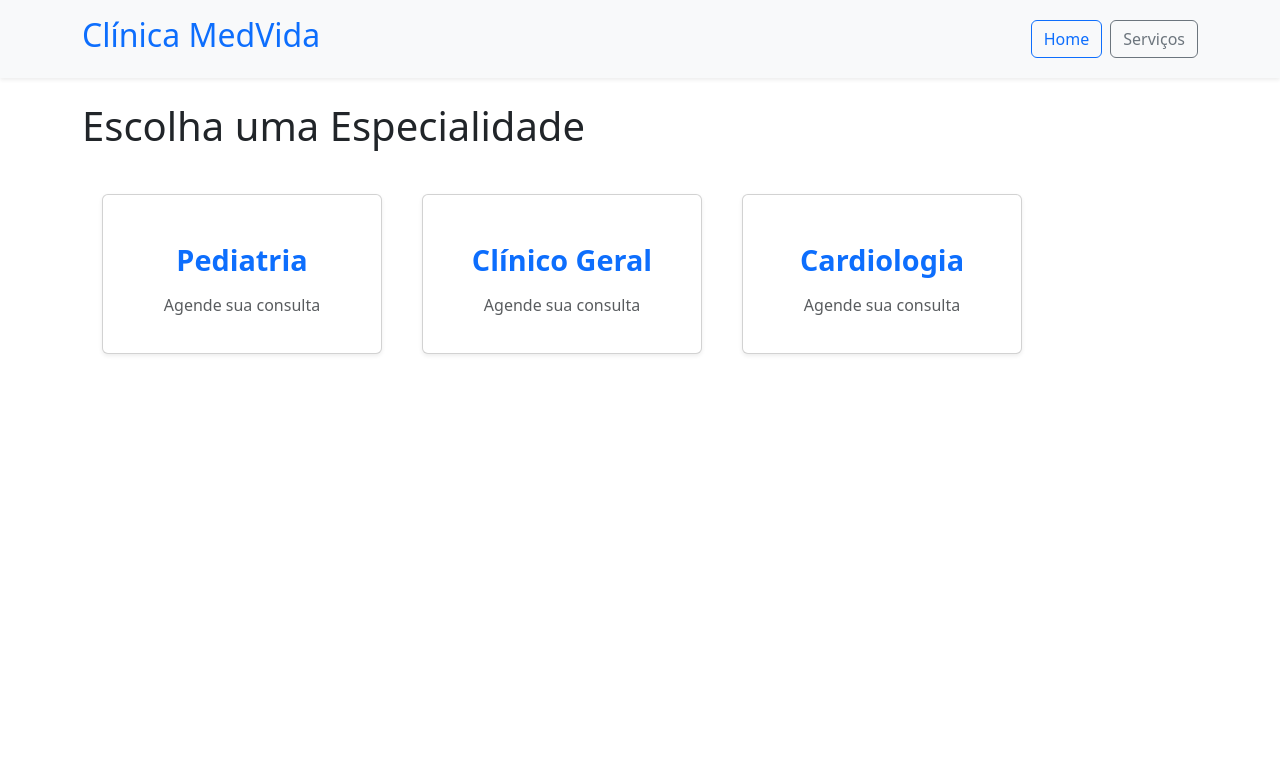
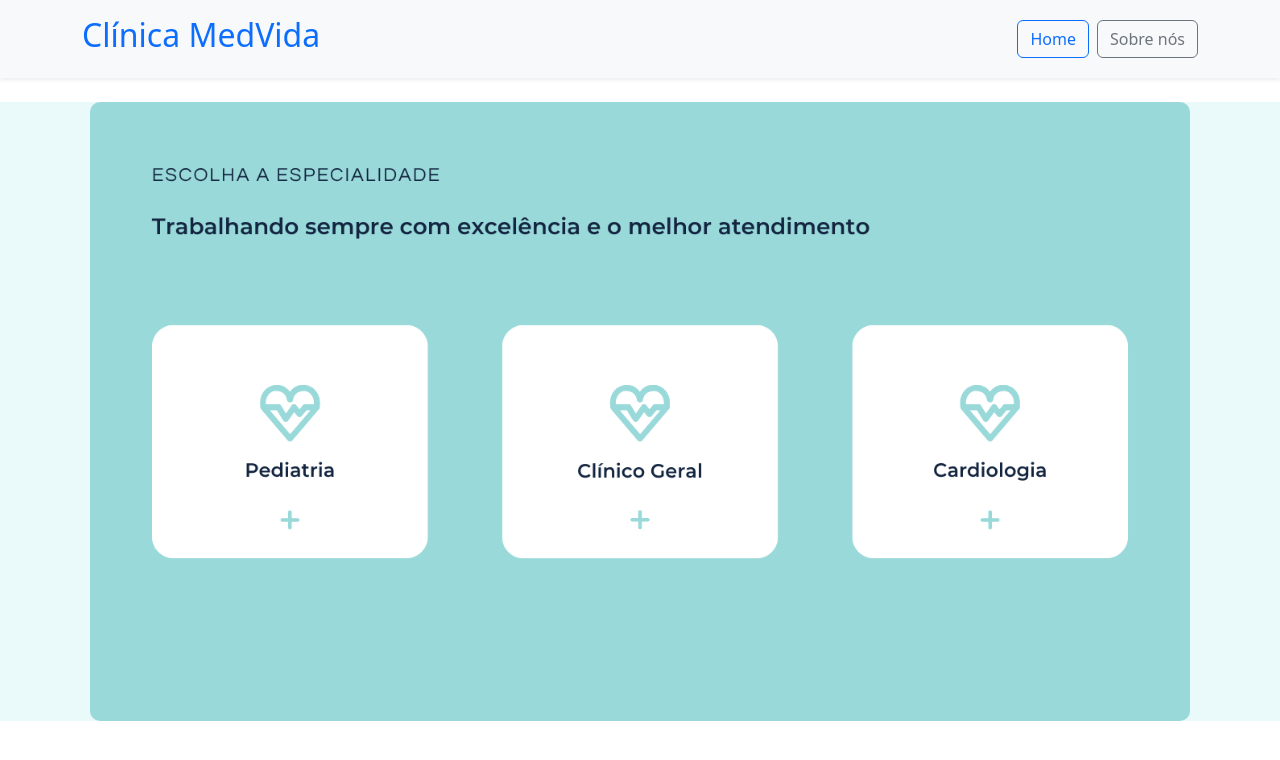
Before and after one commit to albuquerque-raphael/Proj-MedVida, a React (Create React App) app: page / in a window 1280 px wide. Shown: the top 760 px of the page. Built offline with nearby package versions, Linux system fonts and the light colour scheme.

Commit message:
WIP: mudanças locais antes de merge

```diff
--- a/src/App.jsx
+++ b/src/App.jsx
@@ -1,8 +1,7 @@
-
 import React from 'react';
 import { Routes, Route } from 'react-router-dom';
 import Home from './paginas/Home';
-import Servicos from './paginas/Servicos';
+import SobreNos from './paginas/SobreNos';
 import Agendamento from './paginas/Agendamento';
 import PaginaNaoEncontrada from './paginas/PaginaNaoEncontrada';
 
@@ -10,7 +9,7 @@ function App() {
   return (
     <Routes>
       <Route path="/" element={<Home />} />
-      <Route path="/servicos/:especialidade" element={<Servicos />} />
+      <Route path="/sobre" element={<SobreNos />} />
       <Route path="/agendamento/:medicoId" element={<Agendamento />} />
       <Route path="*" element={<PaginaNaoEncontrada />} />
     </Routes>
--- a/src/componentes/Header.jsx
+++ b/src/componentes/Header.jsx
@@ -1,4 +1,3 @@
-
 import React from 'react';
 import { Link } from 'react-router-dom';
 
@@ -9,7 +8,7 @@ function Header() {
         <h2 className="text-primary">Clínica MedVida</h2>
         <nav>
           <Link to="/" className="btn btn-outline-primary me-2">Home</Link>
-          <Link to="/servicos/Pediatria" className="btn btn-outline-secondary">Serviços</Link>
+          <Link to="/sobre" className="btn btn-outline-secondary">Sobre nós</Link>
         </nav>
       </div>
     </header>
--- /dev/null
+++ b/src/paginas/Home.css
@@ -0,0 +1,66 @@
+.home-container {
+  position: relative;
+  display: flex;
+  justify-content: center;
+  margin-top: 20px;
+}
+
+.imagem-fundo {
+  width: 100%;
+  max-width: 1100px;
+  height: auto;
+  border-radius: 10px;
+}
+
+/* Container dos botões clicáveis */
+.botoes-cards {
+  position: absolute;
+  top: 0;
+  left: 50%;
+  width: 100%;
+  max-width: 1100px;
+  transform: translateX(-50%);
+  height: 100%;
+}
+
+.card-btn {
+  position: absolute;
+  background: transparent;
+  border: none;
+  cursor: pointer;
+  z-index: 2;
+}
+
+/* --- POSIÇÃO E TAMANHO DOS BOTÕES --- */
+
+/* Pediatria cobrindo do topo do card até o fim */
+.pediatria {
+  top: 36%;
+  left: 5.5%;
+  width: 28%;
+  height: 54%;
+}
+
+/* Clínico Geral */
+.clinico {
+  top: 36%;
+  left: 36.5%;
+  width: 28%;
+  height: 54%;
+}
+
+/* Cardiologia */
+.cardio {
+  top: 36%;
+  left: 67.5%;
+  width: 28%;
+  height: 54%;
+}
+
+.home-container {
+  background-color: #eaf9fa;
+  position: relative;
+  display: flex;
+  justify-content: center;
+  margin-top: 20px;
+}
--- a/src/paginas/Home.jsx
+++ b/src/paginas/Home.jsx
@@ -1,18 +1,23 @@
-
 import React from 'react';
+import { useNavigate } from 'react-router-dom';
 import Header from '../componentes/Header';
-import CardEspecialidade from '../componentes/CardEspecialidade';
+import './Home.css';
+import imagemFundo from '../assets/images/Pediatria.png';
 
 function Home() {
+  const navigate = useNavigate();
+
   return (
     <div>
       <Header />
-      <div className="container">
-        <h1 className="mb-4">Escolha uma Especialidade</h1>
-        <div className="d-flex flex-wrap">
-          <CardEspecialidade especialidade="Pediatria" />
-          <CardEspecialidade especialidade="Clínico Geral" />
-          <CardEspecialidade especialidade="Cardiologia" />
+
+      <div className="home-container">
+        <img src={imagemFundo} alt="Especialidades" className="imagem-fundo" />
+
+        <div className="botoes-cards">
+          <button className="card-btn pediatria" onClick={() => navigate('/agendamento/Pediatria')} />
+          <button className="card-btn clinico" onClick={() => navigate('/agendamento/Clínico Geral')} />
+          <button className="card-btn cardio" onClick={() => navigate('/agendamento/Cardiologia')} />
         </div>
       </div>
     </div>
--- a/src/paginas/Servicos.jsx
+++ /dev/null
@@ -1,36 +0,0 @@
-
-import React from 'react';
-import { useParams } from 'react-router-dom';
-import Header from '../componentes/Header';
-import EnderecoClinica from '../componentes/EnderecoClinica';
-import CardMedico from '../componentes/CardMedico';
-
-const medicosPorEspecialidade = {
-  "Pediatria": ["Dra. Ana Souza", "Dr. Pedro Lima"],
-  "Clínica Geral": ["Dr. João Silva", "Dra. Carla Ramos"],
-  "Cardiologia": ["Dr. Marcos Dias", "Dra. Renata Oliveira"]
-};
-
-function Servicos() {
-  const { especialidade } = useParams();
-  const medicos = medicosPorEspecialidade[especialidade] || [];
-
-  return (
-    <div>
-      <Header />
-      <div className="container">
-        <h1 className="text-success mb-3">Sejam bem-vindos à Clínica MedVida</h1>
-        <p className="lead">Referência no atendimento humanizado, com os melhores profissionais da área da saúde.</p>
-        <p className="fw-bold">Especialidades: Pediatria, Clínica Geral, Cardiologia.</p>
-        <hr />
-        <h2 className="mb-3">Médicos de {especialidade}</h2>
-        <EnderecoClinica />
-        {medicos.map((medico, index) => (
-          <CardMedico key={index} nome={medico} especialidade={especialidade} />
-        ))}
-      </div>
-    </div>
-  );
-}
-
-export default Servicos;
--- /dev/null
+++ b/src/paginas/SobreNos.css
@@ -0,0 +1,15 @@
+.sobre-container {
+  display: flex;
+  justify-content: center;
+  align-items: center;
+  padding: 40px 20px;
+  background-color: #eaf9fa;
+}
+
+.sobre-imagem {
+  width: 100%;
+  max-width: 1000px;
+  height: auto;
+  border-radius: 10px;
+  box-shadow: 0 4px 15px rgba(0, 0, 0, 0.1);
+}
--- /dev/null
+++ b/src/paginas/SobreNos.jsx
@@ -0,0 +1,14 @@
+import './SobreNos.css';
+import sobreNosImage from '../assets/images/SobreNos.png';
+
+
+
+function SobreNos() {
+  return (
+    <div className="sobre-container">
+      <img src={sobreNosImage} alt="Sobre a clínica MedVida" className="sobre-imagem" />
+    </div>
+  );
+}
+
+export default SobreNos;
```
Also changed, not shown: src/assets/images/Pediatria.png (added), src/assets/images/SobreNos.png (added).
